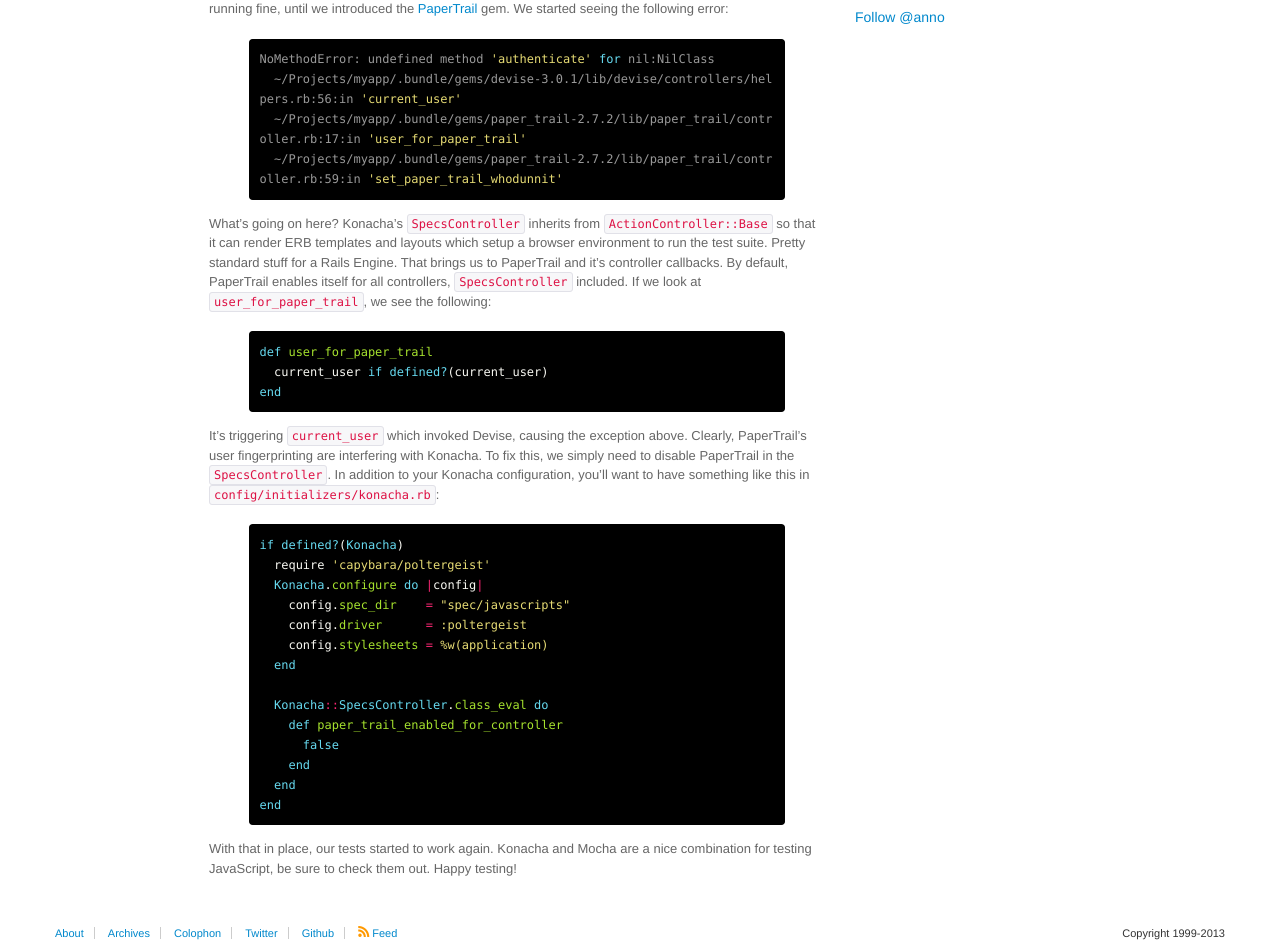
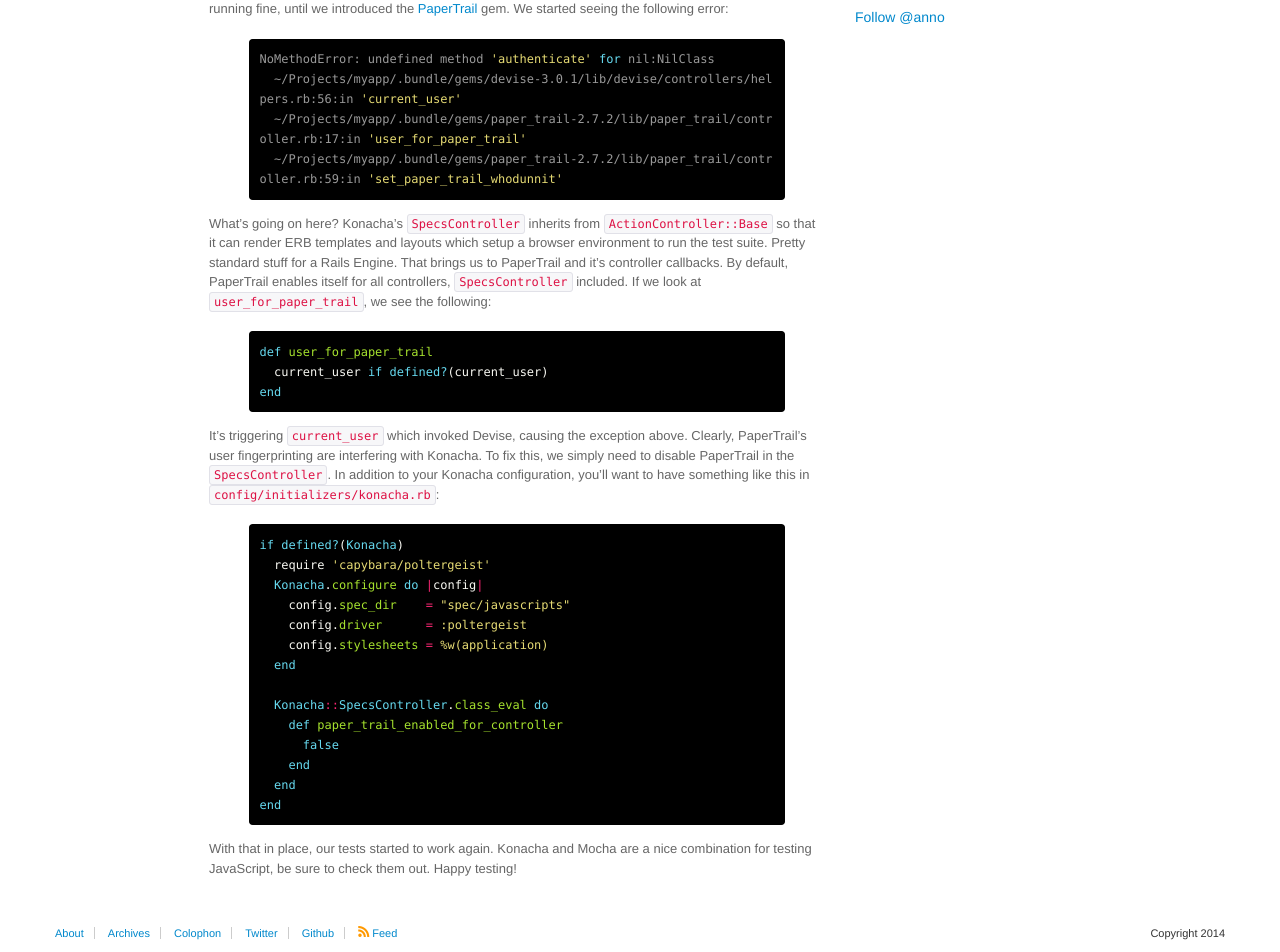
Before and after one commit to stve/stve.github.io, a Jekyll site: the page built from index.html, in a window 1280 px wide. Shown: the part 238-1190 px from the top of the page. Built offline with Jekyll 4.4.1, drawn with Linux system fonts in a browser that asks for light colours; some web fonts are replaced; Markdown is read by kramdown in place of the engine named in the settings; comment, search, counter and statistics services are not loaded.

Commit message:
it is now 2014

```diff
--- a/_includes/footer.html
+++ b/_includes/footer.html
@@ -10,7 +10,7 @@
             <li><a href="https://twitter.com/anno" title="Twitter">Twitter</a></li>
             <li><a href="https://github.com/spagalloco" title="Github">Github</a></li>
             <li><i class="ss-icon orange">rss</i> <a href="http://feeds.feedburner.com/flat" title="Feed">Feed</a></li>
-            <li class="pull-right">Copyright 1999-2013</li>
+            <li class="pull-right">Copyright 2014</li>
           </ul>
         </nav>
       </div>
```
